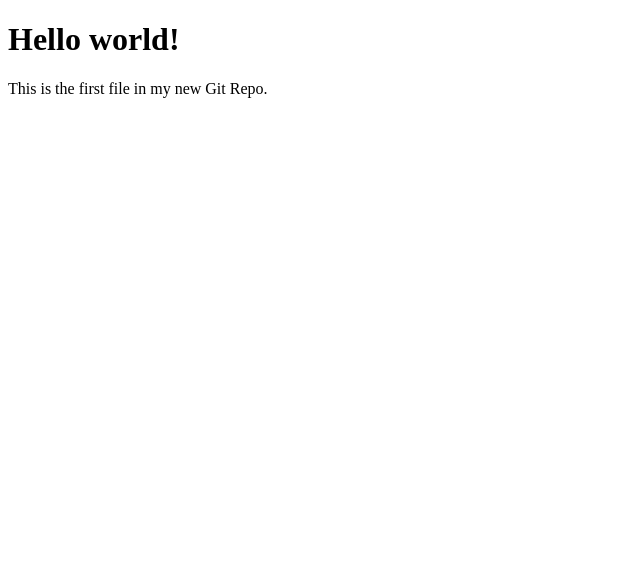
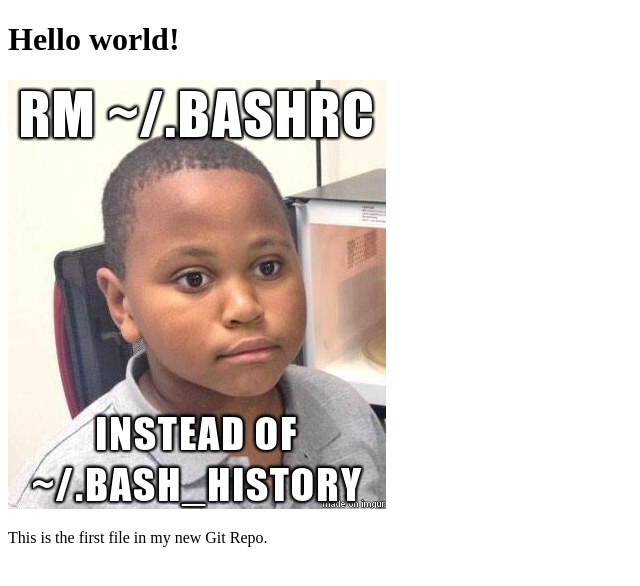
Before and after one commit to weird-af/weird-af, a plain HTML site: page index.html in a window 1280 px wide. Shown: the whole page, without its empty margins (0-640 px from the left). Drawn offline with Linux system fonts and the light colour scheme.

Commit message:
adde an img

```diff
--- a/index.html
+++ b/index.html
@@ -6,6 +6,7 @@
 <body>
 
 <h1>Hello world!</h1>
+<img src = "rm.PNG" />
 <p>This is the first file in my new Git Repo.</p>
 
 </body>
```
Also changed, not shown: 1 other file.
